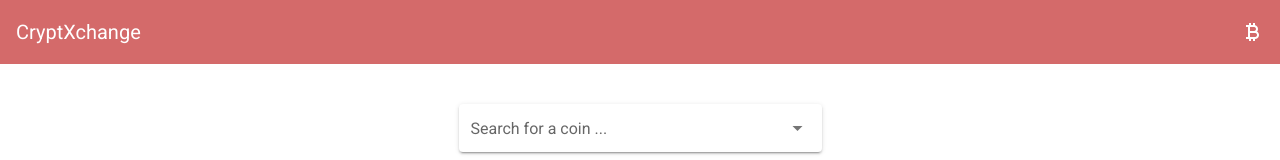
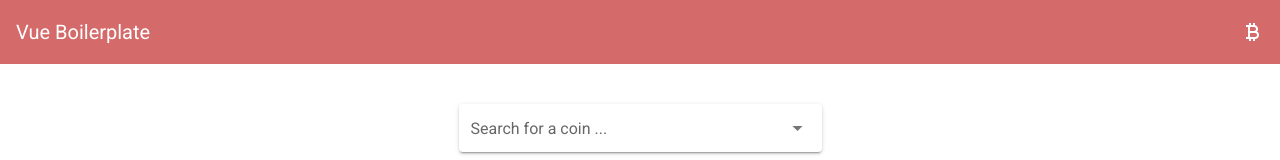
Before and after one commit to abhilashkulkarniofficial/vue-boilerplate, a Vue app: page / in a window 1280 px wide. Shown: the top 160 px of the page. Built offline with nearby package versions, Linux system fonts and the light colour scheme.

Commit message:
Updated readme.md

```diff
--- a/src/components/App.vue
+++ b/src/components/App.vue
@@ -1,7 +1,7 @@
 <template>
   <v-app class="#FFAAAA">
     <v-app-bar color="#D46A6A" dark app flat>
-      <v-toolbar-title>CryptXchange</v-toolbar-title>
+      <v-toolbar-title>Vue Boilerplate</v-toolbar-title>
       <v-spacer></v-spacer>
       <v-tooltip bottom>
       <template v-slot:activator="{ on, attrs }">
```
Also changed, not shown: 1 other file (tests, documents, lock files or other folders).
